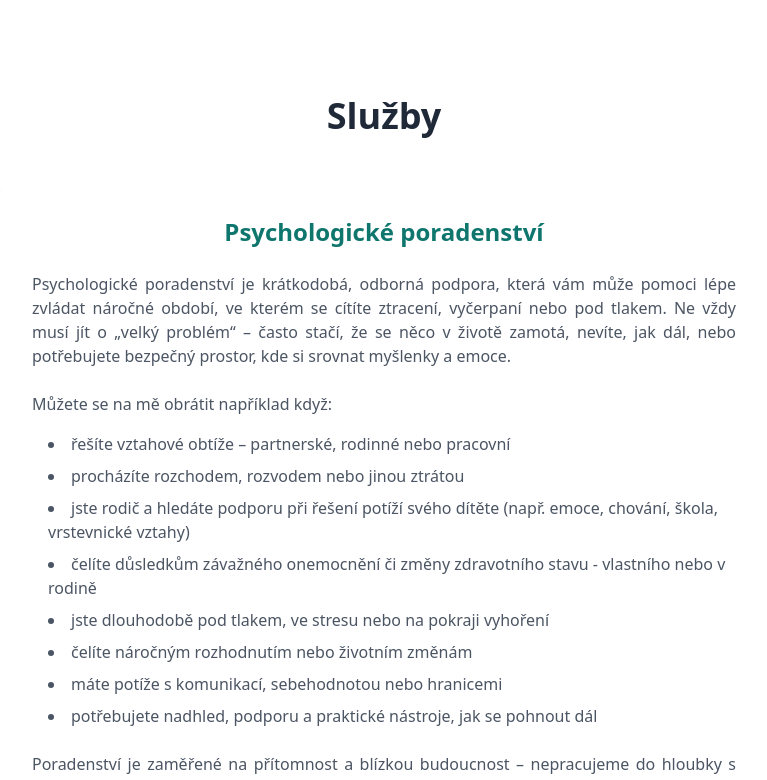
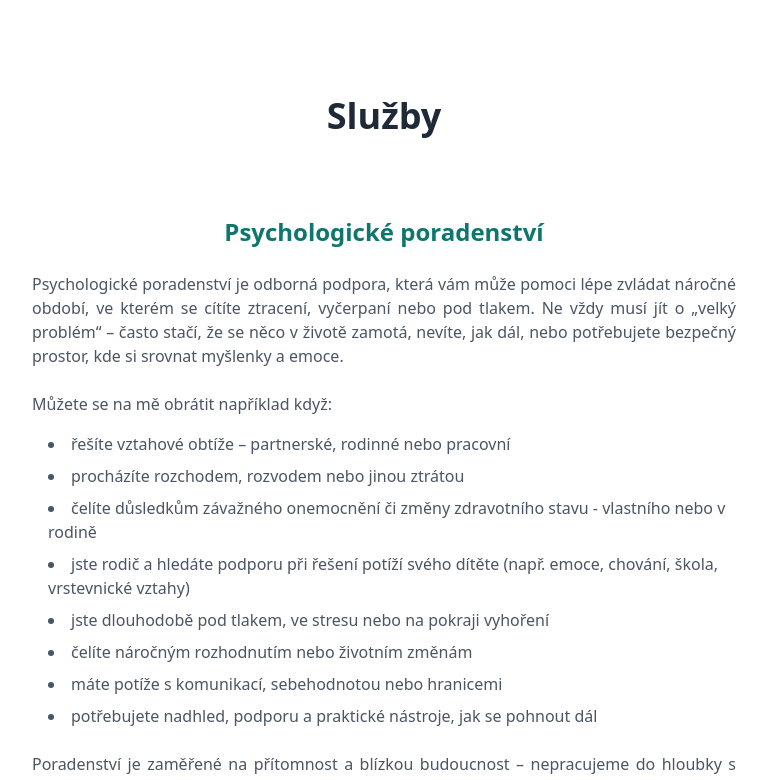
Before and after one commit to psychologiebezecna/website, a React (Vite) app: page / in a window 1280 px wide. Shown: the part 548-1328 px from the top of the page, without its empty margins (256-1023 px from the left). Built offline with nearby package versions, Linux system fonts and the light colour scheme.

Commit message:
Update App.jsx

```diff
--- a/src/App.jsx
+++ b/src/App.jsx
@@ -81,14 +81,14 @@ export default function PsychologistWebsite() {
               <h3 className="text-2xl font-semibold text-teal-700 mb-6 text-center">Psychologické poradenství</h3>
               <div className="space-y-4 text-gray-600">
                 <p className="text-justify">
-                  Psychologické poradenství je krátkodobá, odborná podpora, která vám může pomoci lépe zvládat náročné období, ve kterém se cítíte ztracení, vyčerpaní nebo pod tlakem. Ne vždy musí jít o „velký problém“ – často stačí, že se něco v životě zamotá, nevíte, jak dál, nebo potřebujete bezpečný prostor, kde si srovnat myšlenky a emoce.
+                  Psychologické poradenství je odborná podpora, která vám může pomoci lépe zvládat náročné období, ve kterém se cítíte ztracení, vyčerpaní nebo pod tlakem. Ne vždy musí jít o „velký problém“ – často stačí, že se něco v životě zamotá, nevíte, jak dál, nebo potřebujete bezpečný prostor, kde si srovnat myšlenky a emoce.
                 </p>
                 <p className="pt-2">Můžete se na mě obrátit například když:</p>
                 <ul className="list-disc list-inside space-y-2 text-gray-600 pl-4">
                   <li>řešíte vztahové obtíže – partnerské, rodinné nebo pracovní</li>
                   <li>procházíte rozchodem, rozvodem nebo jinou ztrátou</li>
+                  <li>čelíte důsledkům závažného onemocnění či změny zdravotního stavu - vlastního nebo v rodině</li>
                   <li>jste rodič a hledáte podporu při řešení potíží svého dítěte (např. emoce, chování, škola, vrstevnické vztahy)</li>
-                  <li>čelíte důsledkům závažného onemocnění či změny zdravotního stavu - vlastního nebo v rodině</li>
                   <li>jste dlouhodobě pod tlakem, ve stresu nebo na pokraji vyhoření</li>
                   <li>čelíte náročným rozhodnutím nebo životním změnám</li>
                   <li>máte potíže s komunikací, sebehodnotou nebo hranicemi</li>
```
